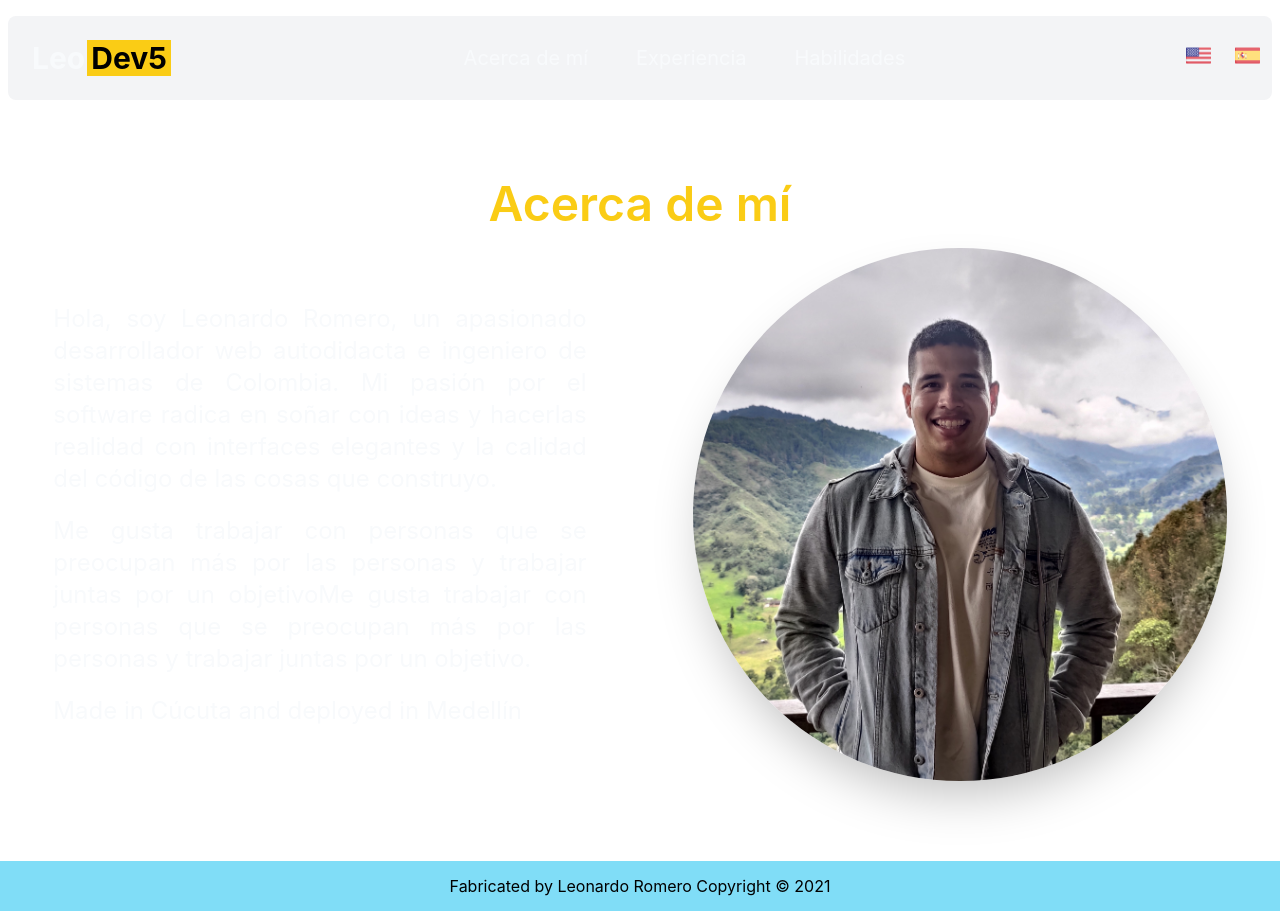
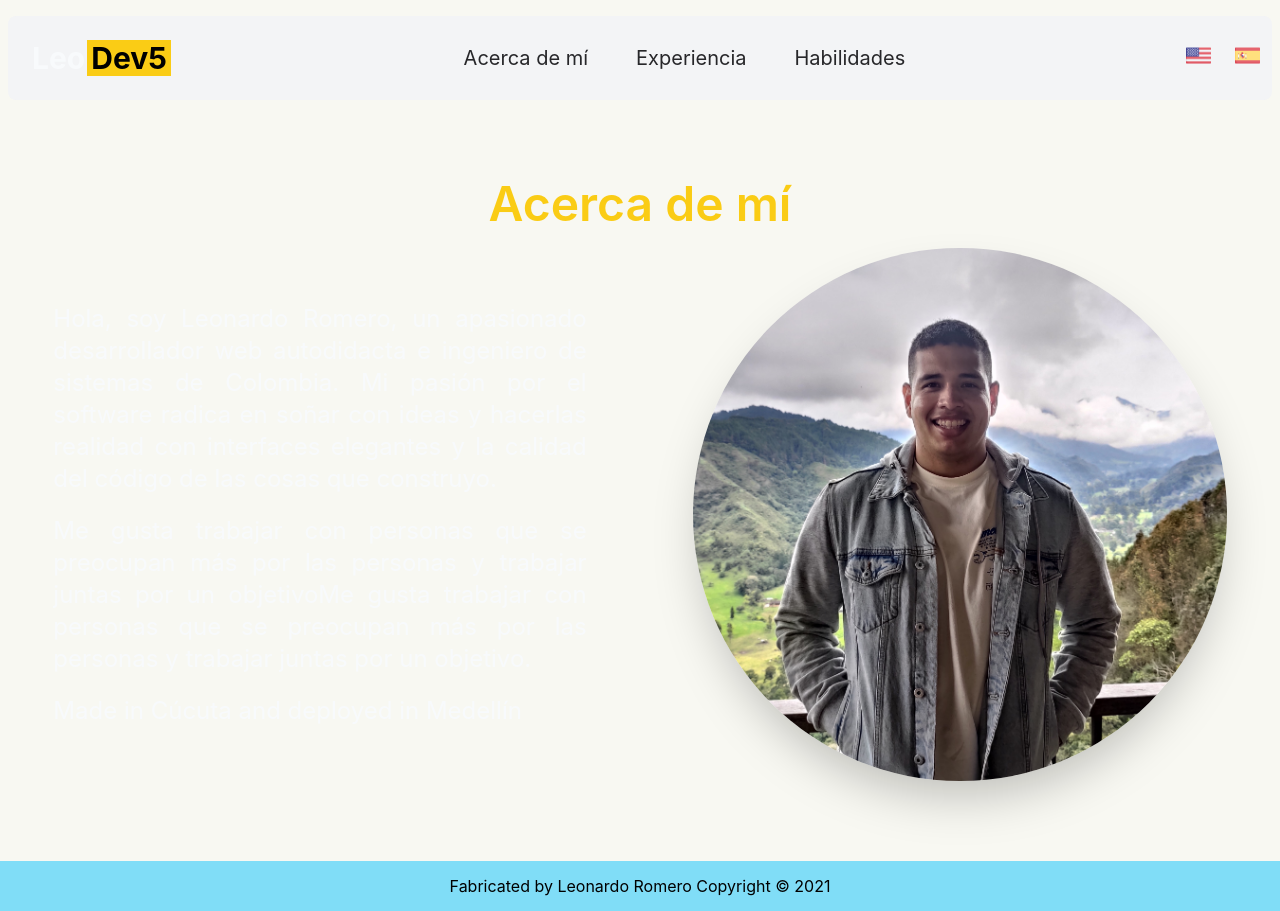
Before and after one commit to leonardofrp5/site-nextjs, a Next.js app: page / in a window 1280 px wide. Built offline with nearby package versions, Linux system fonts and the light colour scheme.

Commit message:
added some class for theme ligth

```diff
--- a/components/Header/Header.tsx
+++ b/components/Header/Header.tsx
@@ -17,13 +17,13 @@ export default function Header() {
         </Link>
         <div>
           <ul className="flex list-none">
-            <li className="text-slate-50 lg:p-6 p-2 lg:text-xl text-base cursor-pointer">
+            <li className="text-zinc-800 dark:text-slate-50 lg:p-6 p-2 lg:text-xl text-base cursor-pointer">
               {i18n.MENU_ABOUT}
             </li>
-            <li className="text-slate-50 lg:p-6 p-2 lg:text-xl text-base cursor-pointer">
+            <li className="text-zinc-800 dark:text-slate-50 lg:p-6 p-2 lg:text-xl text-base cursor-pointer">
               {i18n.MENU_EXPERIENCE}
             </li>
-            <li className="text-slate-50 lg:p-6 p-2 lg:text-xl text-base cursor-pointer">
+            <li className="text-zinc-800 dark:text-slate-500 lg:p-6 p-2 lg:text-xl text-base cursor-pointer">
               {i18n.MENU_SKILLS}
             </li>
           </ul>
--- a/styles/globals.css
+++ b/styles/globals.css
@@ -31,3 +31,10 @@ ol {
     --content: '🌑 dark version';
   }
 }
+
+@media (prefers-color-scheme: light) {
+  body {
+    --color: #f8f8f2;
+    --content: '🌞 light version';
+  }
+}
```
